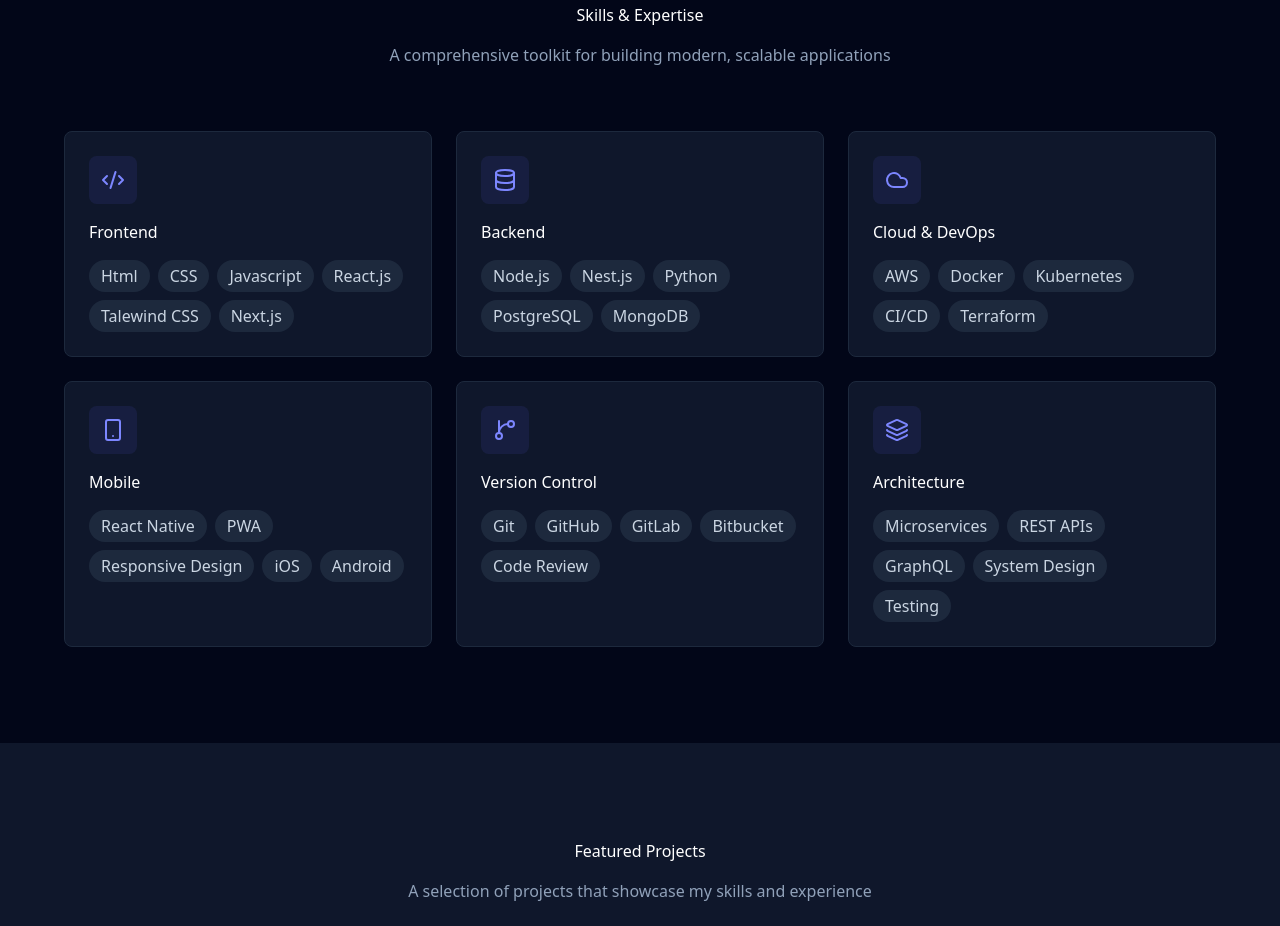
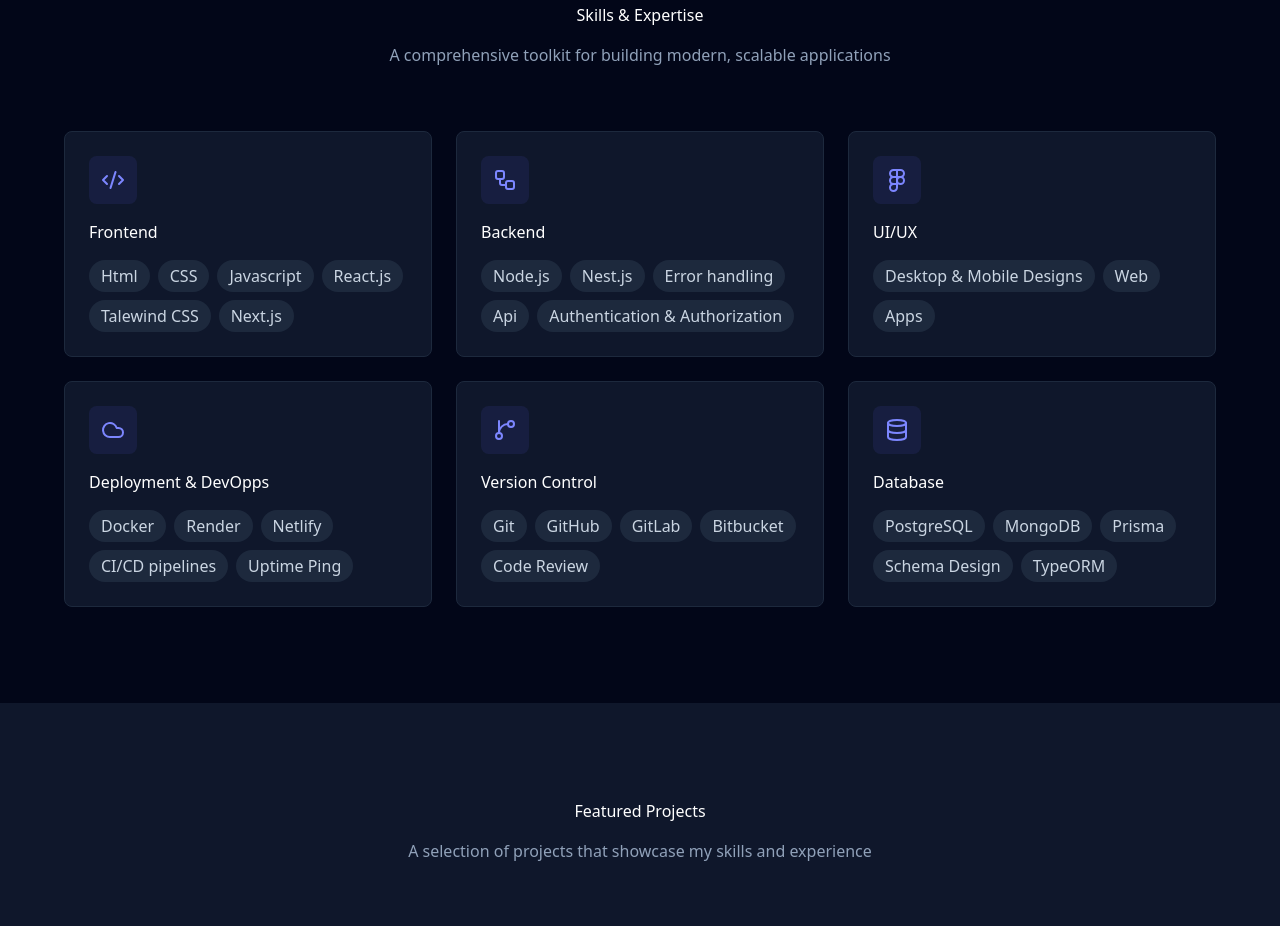
Before and after one commit to masayajr/PORTFOLIO, a React (Vite) app: page / in a window 1280 px wide. Shown: the part 1620-2546 px from the top of the page. Built offline with nearby package versions, Linux system fonts and the light colour scheme.

Commit message:
Edited  skills

```diff
--- a/src/components/Skills.tsx
+++ b/src/components/Skills.tsx
@@ -1,5 +1,5 @@
 import '../App.css'
-import { Code2, Database, Cloud, Smartphone, GitBranch, Layers } from 'lucide-react';
+import { Code2, Workflow, Cloud, Smartphone, GitBranch, Layers, Figma, Database } from 'lucide-react';
 
 function Skills () {
   const skillCategories = [
@@ -9,19 +9,19 @@ function Skills () {
       skills: ['Html', 'CSS', 'Javascript', 'React.js', 'Talewind CSS', 'Next.js']
     },
     {
-      icon: Database,
+      icon: Workflow,
       title: 'Backend',
-      skills: ['Node.js', 'Nest.js', 'Python', 'PostgreSQL', 'MongoDB']
+      skills: ['Node.js', 'Nest.js', 'Error handling', 'Api', 'Authentication & Authorization']
+    },
+    {
+      icon: Figma,
+      title: 'UI/UX',
+      skills: ['Desktop & Mobile Designs', 'Web', 'Apps']
     },
     {
       icon: Cloud,
-      title: 'Cloud & DevOps',
-      skills: ['AWS', 'Docker', 'Kubernetes', 'CI/CD', 'Terraform']
-    },
-    {
-      icon: Smartphone,
-      title: 'Mobile',
-      skills: ['React Native', 'PWA', 'Responsive Design', 'iOS', 'Android']
+      title: 'Deployment & DevOpps',
+      skills: ['Docker', 'Render', 'Netlify', 'CI/CD pipelines', 'Uptime Ping']
     },
     {
       icon: GitBranch,
@@ -29,9 +29,9 @@ function Skills () {
       skills: ['Git', 'GitHub', 'GitLab', 'Bitbucket', 'Code Review']
     },
     {
-      icon: Layers,
-      title: 'Architecture',
-      skills: ['Microservices', 'REST APIs', 'GraphQL', 'System Design', 'Testing']
+      icon: Database,
+      title: 'Database',
+      skills: ['PostgreSQL', 'MongoDB', 'Prisma', 'Schema Design', 'TypeORM']
     }
   ];
     return (
```
